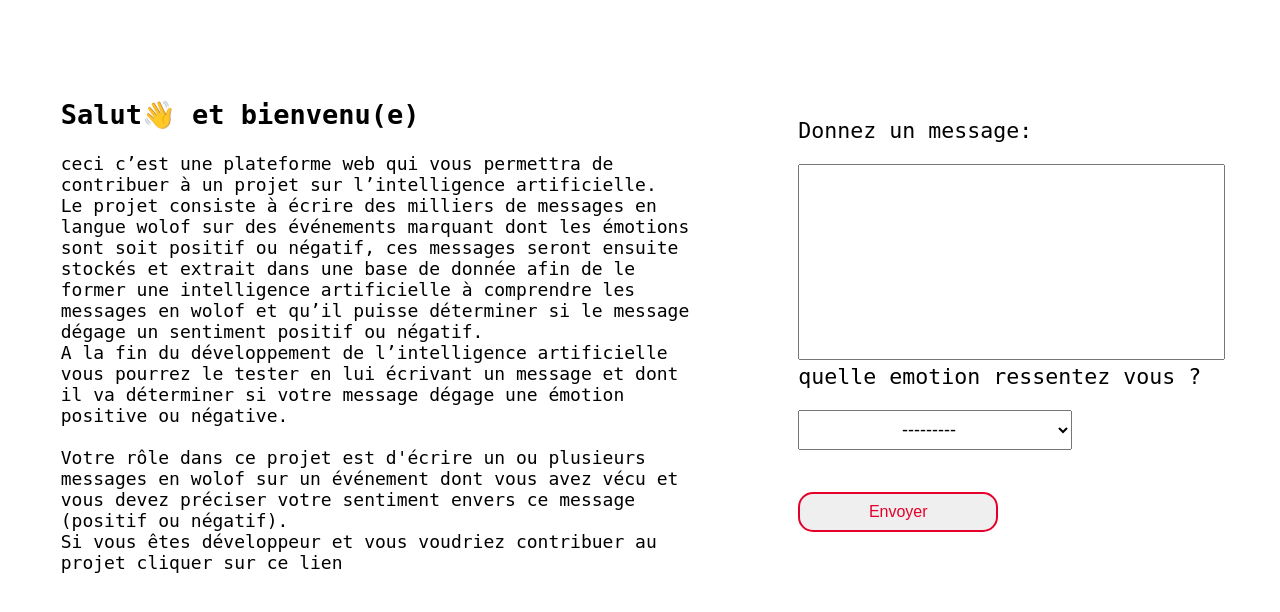
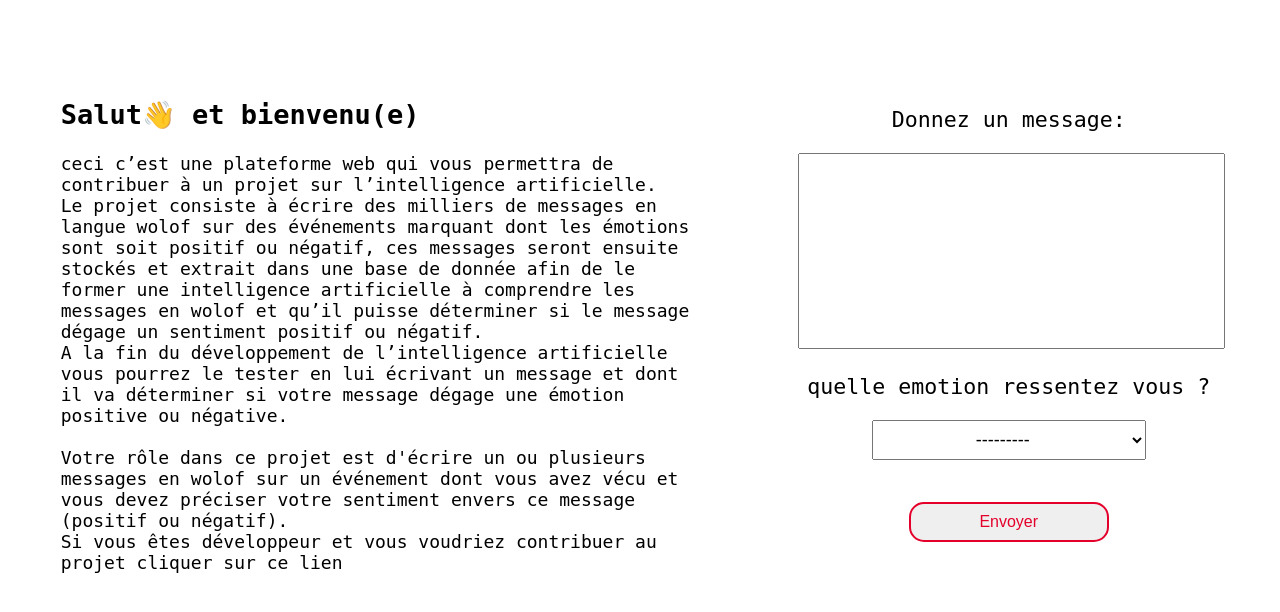
Before and after one commit to Dar-rius/Wolof_IA, a Django app: page /home/ in a window 1280 px wide. Shown: the part 50-662 px from the top of the page. Run offline with Django 4.2, Linux system fonts and the light colour scheme.

Commit message:
update: front

```diff
--- a/message_wolof/static/message_wolof/index.css
+++ b/message_wolof/static/message_wolof/index.css
@@ -63,6 +63,7 @@ label{
 }
 
 form{
+    text-align: center;
 }
 
 .bouton{
--- a/message_wolof/templates/message_wolof/index.html
+++ b/message_wolof/templates/message_wolof/index.html
@@ -42,7 +42,7 @@
                 {{ form.subject.errors }}
                 <label for="{{ form.message.id_for_label }}">Donnez un message:</label></br></br>
                 <span class="input">{{ form.message }}</span>
-            </div>
+            </div></br>
             <div class="fieldWrapper">
                 {{ form.emotion.errors }}
                 <label for="{{ form.emotion.id_for_label }}">quelle emotion ressentez vous ?</label></br></br>
```
